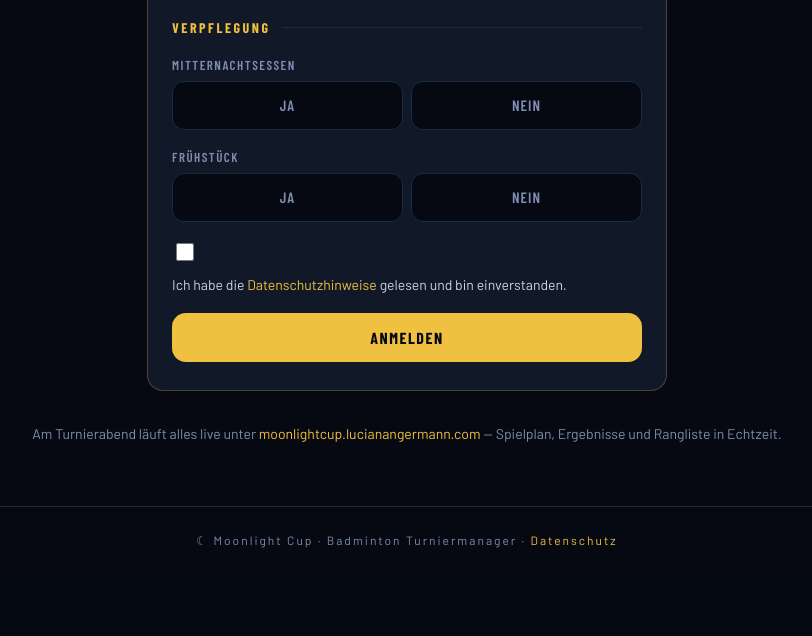
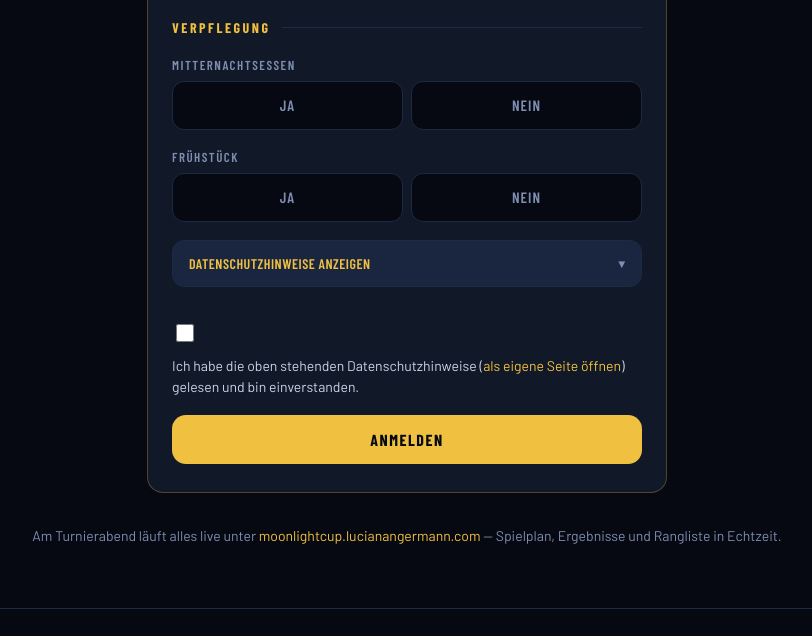
Before and after one commit to Lucianangermann/Moonlight-Cup, a Flask app: template server/templates/anmeldung.html in a window 1280 px wide. Shown: the part 942-1578 px from the top of the page, without its empty margins (233-1045 px from the left). Before the commit the page ends 1490 px from the top, so only its background shows below. Run offline with Flask 3, Linux system fonts and the light colour scheme; the template is opened without the code that fills it: values that come from a table or form of the project are taken from there, others are empty; parts of the project's set-up code (start-up, migrations or seed data) failed here and were passed over; some libraries are stand-ins or nearby versions.

Commit message:
Show the privacy notice inline on the registration form before consenting
The consent checkbox previously only linked to /datenschutz in a new tab —
easy to ignore. Adds a collapsible <details> disclosure right above the
checkbox with the full privacy text inline, so people can actually read it
without leaving the form. Extracted the shared body into
_datenschutz_content.html so the standalone page and the inline version
can't drift apart.

Co-Authored-By: Claude Sonnet 5 <noreply@anthropic.com>

```diff
--- a/server/static/css/style.css
+++ b/server/static/css/style.css
@@ -286,6 +286,46 @@ h3 { font-size: 18px; }
   margin: 0;
 }
 
+/* Inline disclosure on the registration form — lets people actually read
+   the privacy notice before ticking the consent box, without leaving the
+   page (native <details>, no JS needed). */
+.privacy-disclosure {
+  border: 1px solid var(--border);
+  border-radius: var(--radius-sm);
+  background: var(--panel-light);
+  margin-bottom: 16px;
+}
+.privacy-disclosure summary {
+  cursor: pointer;
+  list-style: none;
+  padding: 12px 16px;
+  color: var(--gold);
+  font-family: 'Barlow Condensed', sans-serif;
+  font-size: 14px;
+  font-weight: 600;
+  letter-spacing: 0.5px;
+  text-transform: uppercase;
+  display: flex;
+  align-items: center;
+  justify-content: space-between;
+}
+.privacy-disclosure summary::-webkit-details-marker { display: none; }
+.privacy-disclosure summary::after {
+  content: '▾';
+  font-size: 12px;
+  color: var(--text-muted);
+  transition: transform 0.2s var(--ease-out);
+}
+.privacy-disclosure[open] summary::after { transform: rotate(180deg); }
+.privacy-disclosure[open] summary { border-bottom: 1px solid var(--border); }
+.privacy-text-compact {
+  padding: 4px 16px 16px;
+  max-height: 280px;
+  overflow-y: auto;
+}
+.privacy-text-compact h2 { font-size: 13px; }
+.privacy-text-compact p { font-size: 13px; }
+
 .card-mark {
   display: block;
   text-align: center;
--- /dev/null
+++ b/server/templates/_datenschutz_content.html
@@ -0,0 +1,51 @@
+<!-- Shared privacy-notice body — included both on the standalone /datenschutz
+     page and inline (expandable) on the registration form, so the two never
+     drift apart. -->
+<h2>Was wird erfasst?</h2>
+<p>
+  Bei der Anmeldung: Name, E-Mail-Adresse, Alter, Geschlecht, Verein, Liga
+  sowie deine Angaben zu Mitternachtsessen und Frühstück. Diese Daten
+  werden in einer Datenbank auf dem Server des Veranstalters gespeichert.
+</p>
+
+<h2>Wozu?</h2>
+<p>
+  Um das Turnier zu organisieren: Auslosung der Spielpaarungen (Geschlecht,
+  Liga), Zuordnung zur Teilnehmerliste, Essensplanung und um dir eine
+  Anmeldebestätigung per E-Mail zu schicken.
+</p>
+
+<h2>Was ist öffentlich sichtbar?</h2>
+<p>
+  Name, Verein und Liga erscheinen in der öffentlichen Turnier-Ansicht
+  (Ergebnisse, Rangliste, Spielplan) — das ist bei einem Turnier so
+  gewollt. <strong>Deine E-Mail-Adresse, dein Alter und deine
+  Essensangaben sind nicht öffentlich einsehbar</strong> und nur für den
+  Veranstalter (Admin-Zugang) sichtbar.
+</p>
+
+<h2>Wer verarbeitet die Daten sonst noch?</h2>
+<p>
+  Die Website läuft hinter Cloudflare (Hosting/Zustellung der Seite —
+  sieht technisch den Datenverkehr). Die Bestätigungsmail wird über einen
+  E-Mail-Anbieter des Veranstalters (iCloud Mail) verschickt und enthält
+  deine Anmeldeangaben im Mailtext. Beide sind reine Dienstleister des
+  Veranstalters, keine eigenständige Nutzung deiner Daten.
+</p>
+
+<h2>Wie lange werden die Daten aufbewahrt?</h2>
+<p>
+  Bis der Veranstalter sie nach Ende der Turniersaison löscht. Ein
+  entsprechender Löschvorgang ist Teil der Turnierverwaltung.
+</p>
+
+<h2>Deine Rechte</h2>
+<p>
+  Du kannst jederzeit erfragen, welche Daten zu dir gespeichert sind, und
+  deren Löschung verlangen. Kontakt:
+  {% if contact %}
+    <a href="mailto:{{ contact }}">{{ contact }}</a>
+  {% else %}
+    an den Turnierveranstalter.
+  {% endif %}
+</p>
--- a/server/templates/anmeldung.html
+++ b/server/templates/anmeldung.html
@@ -96,10 +96,18 @@
       {% for err in form.breakfast_type.errors %}<span class="field-error">{{ err }}</span>{% endfor %}
     </div>
 
+    <details class="privacy-disclosure">
+      <summary>Datenschutzhinweise anzeigen</summary>
+      <div class="privacy-text privacy-text-compact">
+        {% include "_datenschutz_content.html" %}
+      </div>
+    </details>
+
     <div class="form-row consent-row">
       {{ form.consent(id="consent") }}
       <label for="consent">
-        Ich habe die <a href="{{ url_for('anmeldung.datenschutz') }}" target="_blank" rel="noopener">Datenschutzhinweise</a>
+        Ich habe die oben stehenden Datenschutzhinweise
+        (<a href="{{ url_for('anmeldung.datenschutz') }}" target="_blank" rel="noopener">als eigene Seite öffnen</a>)
         gelesen und bin einverstanden.
       </label>
     </div>
```
Also changed, not shown: server/blueprints/anmeldung.py (+8 -4 lines), server/templates/datenschutz.html (+1 -48 lines).
